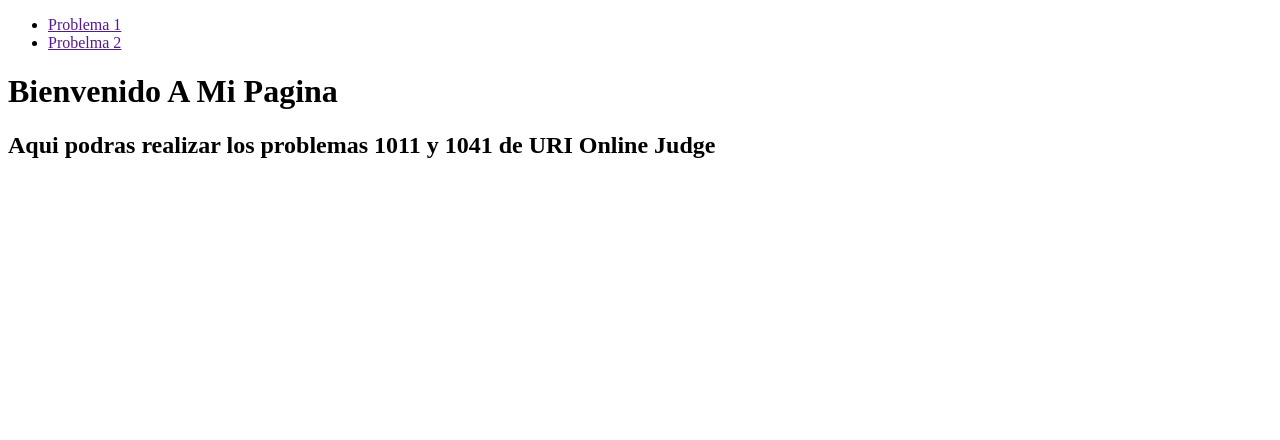
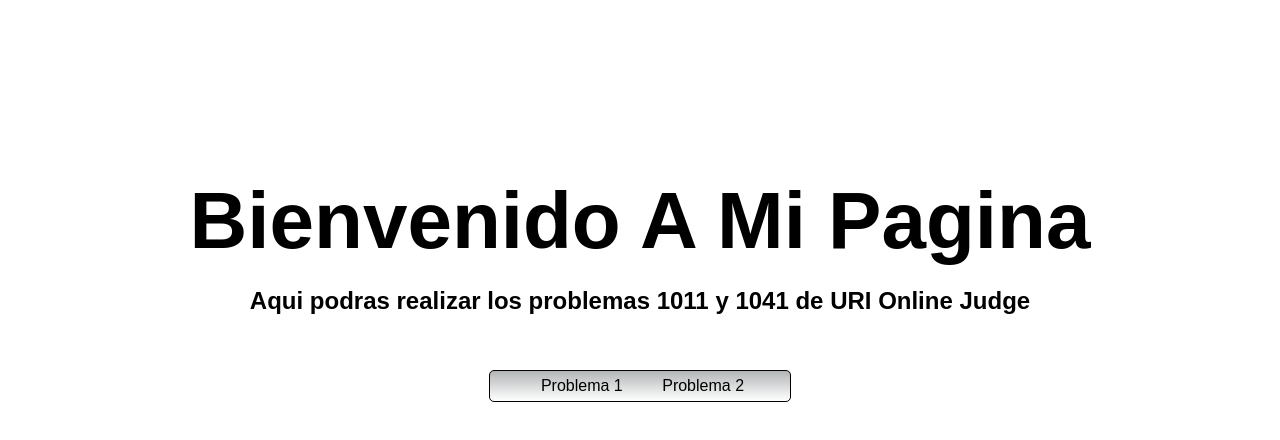
Before and after one commit to Reico5/PracticaGithub, a plain HTML site: page index.html in a window 1280 px wide. Drawn offline with Linux system fonts and the light colour scheme.

Commit message:
Le agregaste estilo al index.html

```diff
--- a/index.html
+++ b/index.html
@@ -1,19 +1,21 @@
 <!DOCTYPE html>
 <html>
 <head>
+	<link rel="stylesheet" type="text/css" href="main.css">
 	<title>Principal</title>
 </head>
 
 <body>
-	<nav>
-		<ul>
-			<li><a href="">Problema 1</a></li>
-			<li><a href="">Probelma 2</a></li>
-		</ul>
-	</nav>
+	<div id="all">
+		<h1 id="titulo">Bienvenido A Mi Pagina</h1>
+		<h2>Aqui podras realizar los problemas 1011 y 1041 de URI Online Judge</h2>
 
-	<h1>Bienvenido A Mi Pagina</h1>
-	<h2>Aqui podras realizar los problemas 1011 y 1041 de URI Online Judge</h2>
-
+		<nav class="navegacion">
+			<ul>
+				<li><a href="Ejercicio_1/problema_1.html">Problema 1</a></li>
+				<li><a href="Ejercicio_2/problema_2.html">Problema 2</a></li>
+			</ul>
+		</nav>
+	</div>
 </body>
 </html>
--- a/main.css
+++ b/main.css
@@ -0,0 +1,53 @@
+a
+{
+	text-decoration: none;
+	color: #000000;
+}
+
+body
+{
+	font-family: Arial;
+}
+
+.navegacion
+{
+	margin-top: 55px;
+	display: flex;
+	justify-content: center;
+	align-items: center;
+	margin-left: auto;
+	margin-right: auto;
+	width: 300px;
+	height: 30px;
+	border: #000000 1.5px solid;
+	border-radius: 5px;
+	background: linear-gradient(to bottom, #B3B6B7, #FFFFFF);
+}
+
+.navegacion li
+{
+	display: inline;
+	list-style-type: none;
+	color: #000000;
+	margin-right: 35px;
+}
+
+.navegacion li:hover
+{
+	display: inline;
+	list-style-type: none;
+	background-color: #7B7D7D;
+	margin-right: 35px;
+}
+
+#all
+{
+	text-align: center;
+}
+
+#titulo
+{
+	margin-top: 175px;
+	font-size: 80px;
+	margin-bottom: 2px;
+}
```
